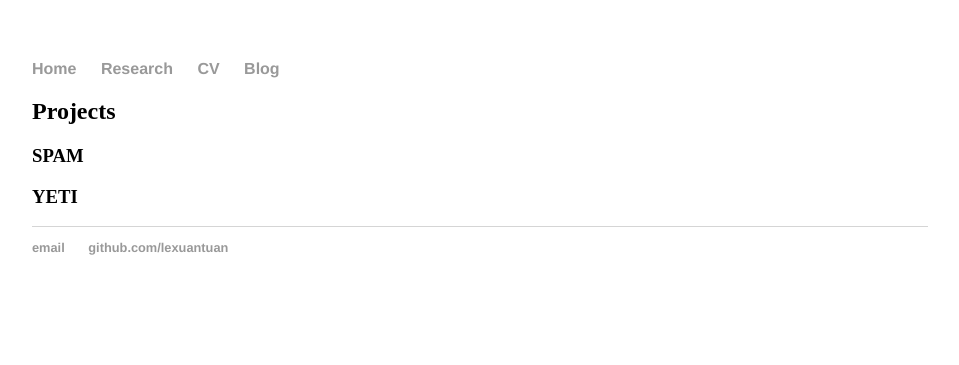
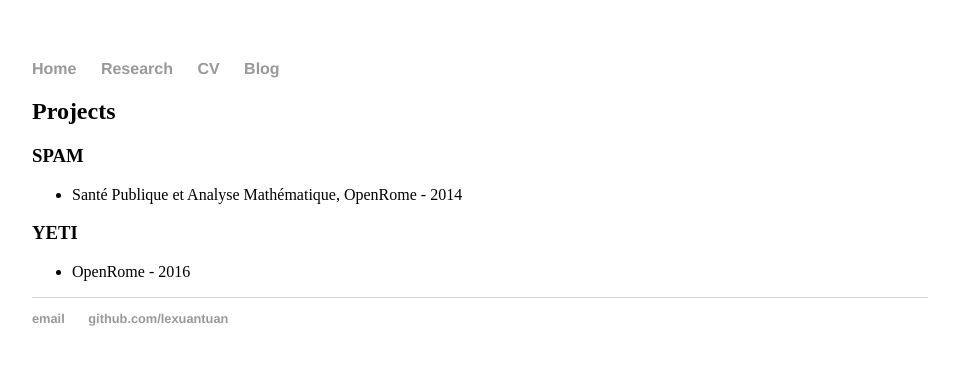
Before and after one commit to lexuantuan/lexuantuan.github.io, a Jekyll site: the page built from research/index.md, in a window 1280 px wide. Shown: the top 365 px of the page, without its empty margins (160-1119 px from the left). Built offline with Jekyll 4.4.1, drawn with Linux system fonts in a browser that asks for light colours; our own code applies the rules of GitHub Pages for plain Markdown files.

Commit message:
Update index.md

```diff
--- a/research/index.md
+++ b/research/index.md
@@ -5,5 +5,7 @@ layout: default
 ## Projects
 
 ### SPAM
+- Santé Publique et Analyse Mathématique, OpenRome - 2014
 
 ### YETI
+- OpenRome - 2016
```
